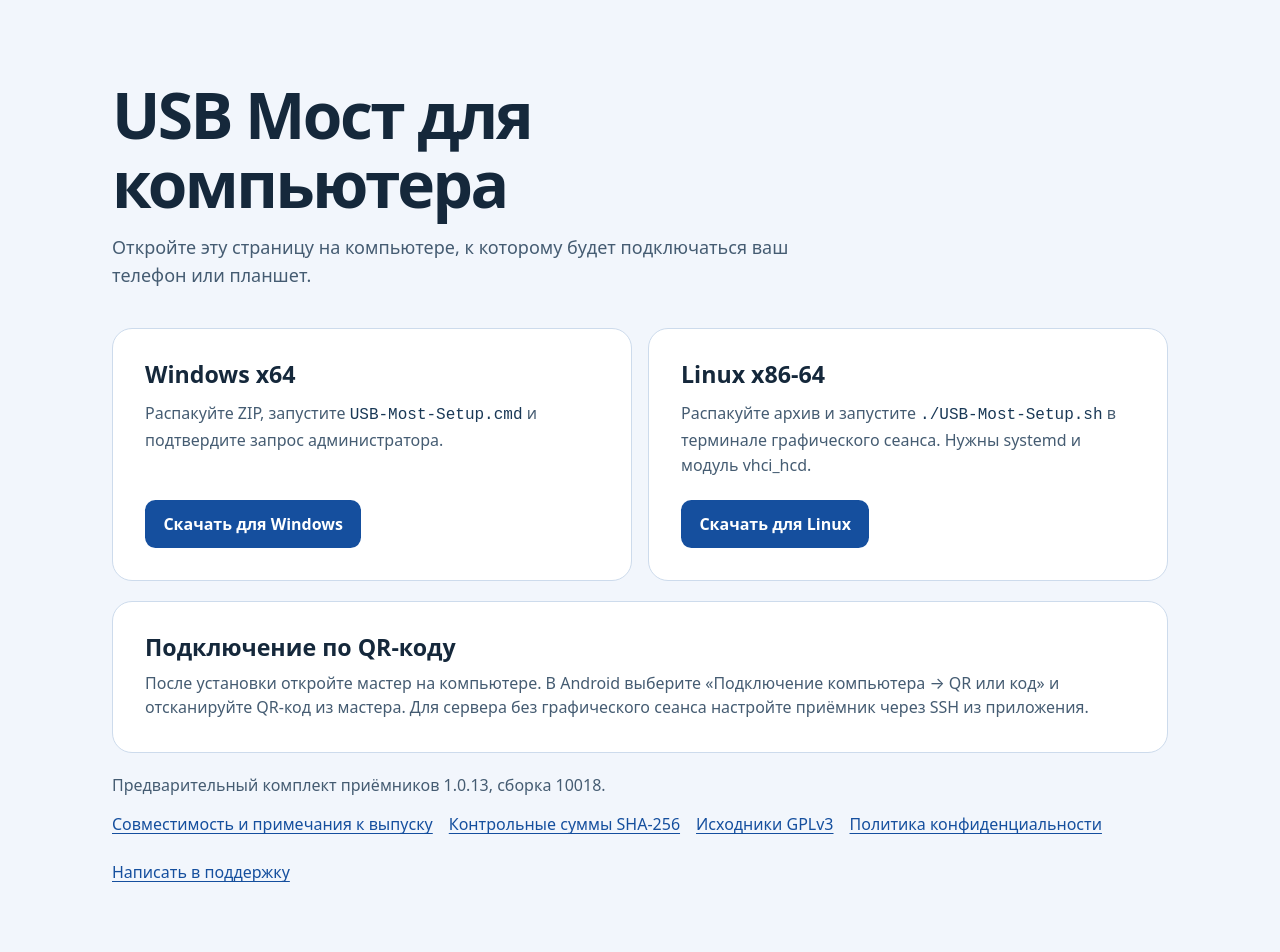
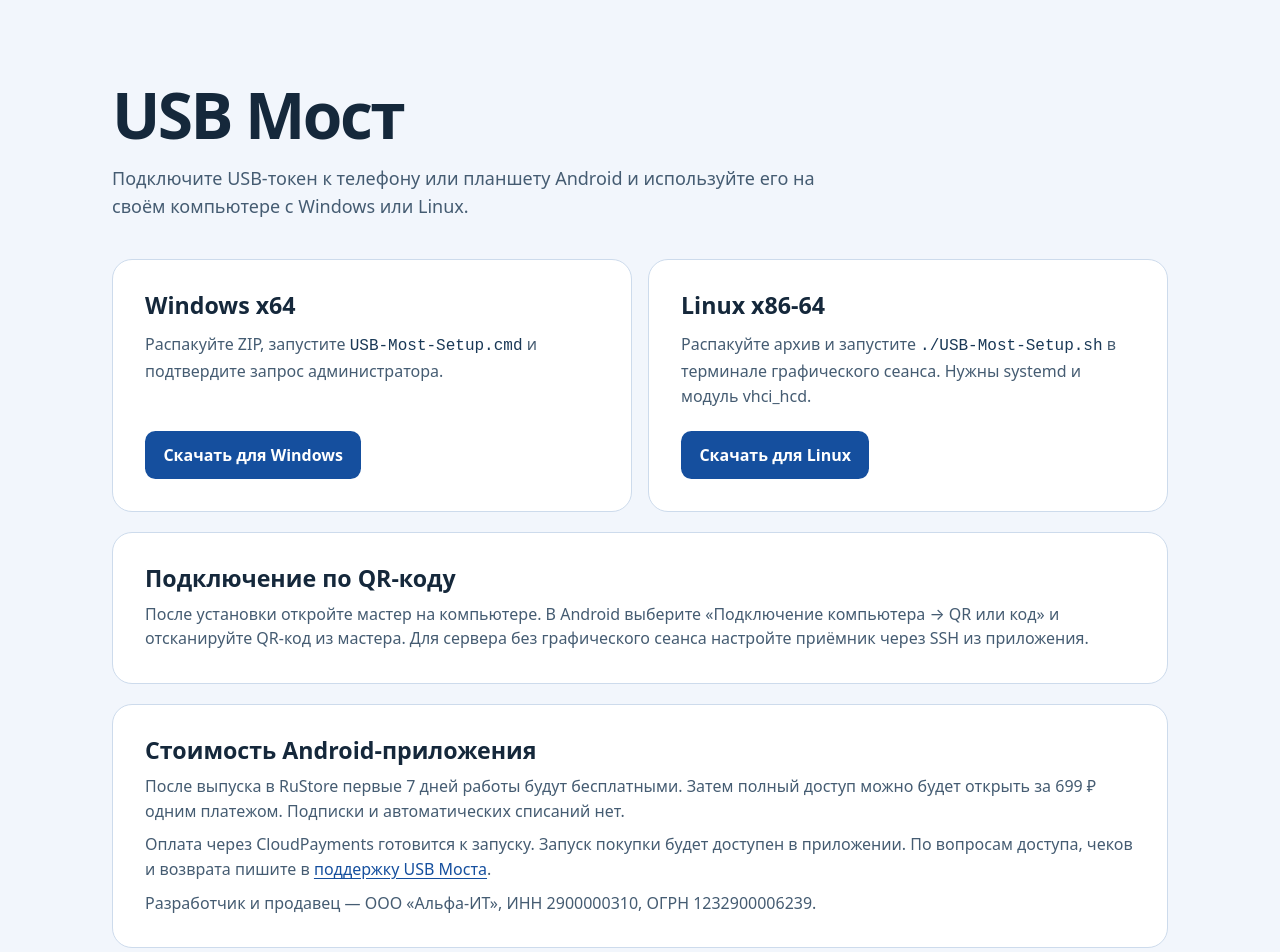
Before and after one commit to varyagnord/usb-most-downloads, a plain HTML site: page docs/index.html in a window 1280 px wide. Shown: the top 952 px of the page. Before the commit the page ends 927 px from the top, so only its background shows below. Drawn offline with Linux system fonts and the light colour scheme.

Commit message:
Describe USB Most and its launch pricing

```diff
--- a/docs/index.html
+++ b/docs/index.html
@@ -3,8 +3,8 @@
 <head>
   <meta charset="utf-8">
   <meta name="viewport" content="width=device-width, initial-scale=1">
-  <meta name="description" content="Приёмник USB Моста для Windows и Linux. Скачайте архив на компьютер и подключите Android-устройство по QR-коду.">
-  <title>Скачать USB Мост для компьютера</title>
+  <meta name="description" content="USB Мост подключает USB-токен с телефона или планшета Android к компьютеру с Windows или Linux. Здесь можно скачать приёмник и узнать условия покупки.">
+  <title>USB Мост — подключение USB-токенов с Android</title>
   <style>
     :root {
       color-scheme: light;
@@ -50,8 +50,8 @@
 <body>
   <main>
     <header>
-      <h1>USB Мост для компьютера</h1>
-      <p>Откройте эту страницу на компьютере, к которому будет подключаться ваш телефон или планшет.</p>
+      <h1>USB Мост</h1>
+      <p>Подключите USB-токен к телефону или планшету Android и используйте его на своём компьютере с Windows или Linux.</p>
     </header>
     <div class="releases" aria-label="Установщики">
       <article>
@@ -69,6 +69,12 @@
       <h2 id="connect">Подключение по QR-коду</h2>
       <p>После установки откройте мастер на компьютере. В Android выберите «Подключение компьютера → QR или код» и отсканируйте QR-код из мастера. Для сервера без графического сеанса настройте приёмник через SSH из приложения.</p>
     </section>
+    <section class="next" aria-labelledby="purchase">
+      <h2 id="purchase">Стоимость Android-приложения</h2>
+      <p>После выпуска в RuStore первые 7 дней работы будут бесплатными. Затем полный доступ можно будет открыть за 699 ₽ одним платежом. Подписки и автоматических списаний нет.</p>
+      <p>Оплата через CloudPayments готовится к запуску. Запуск покупки будет доступен в приложении. По вопросам доступа, чеков и возврата пишите в <a href="mailto:varyagnord@yandex.ru">поддержку USB Моста</a>.</p>
+      <p>Разработчик и продавец — ООО «Альфа-ИТ», ИНН 2900000310, ОГРН 1232900006239.</p>
+    </section>
     <footer>
       <p>Предварительный комплект приёмников 1.0.13, сборка 10018.</p>
       <ul>
```
